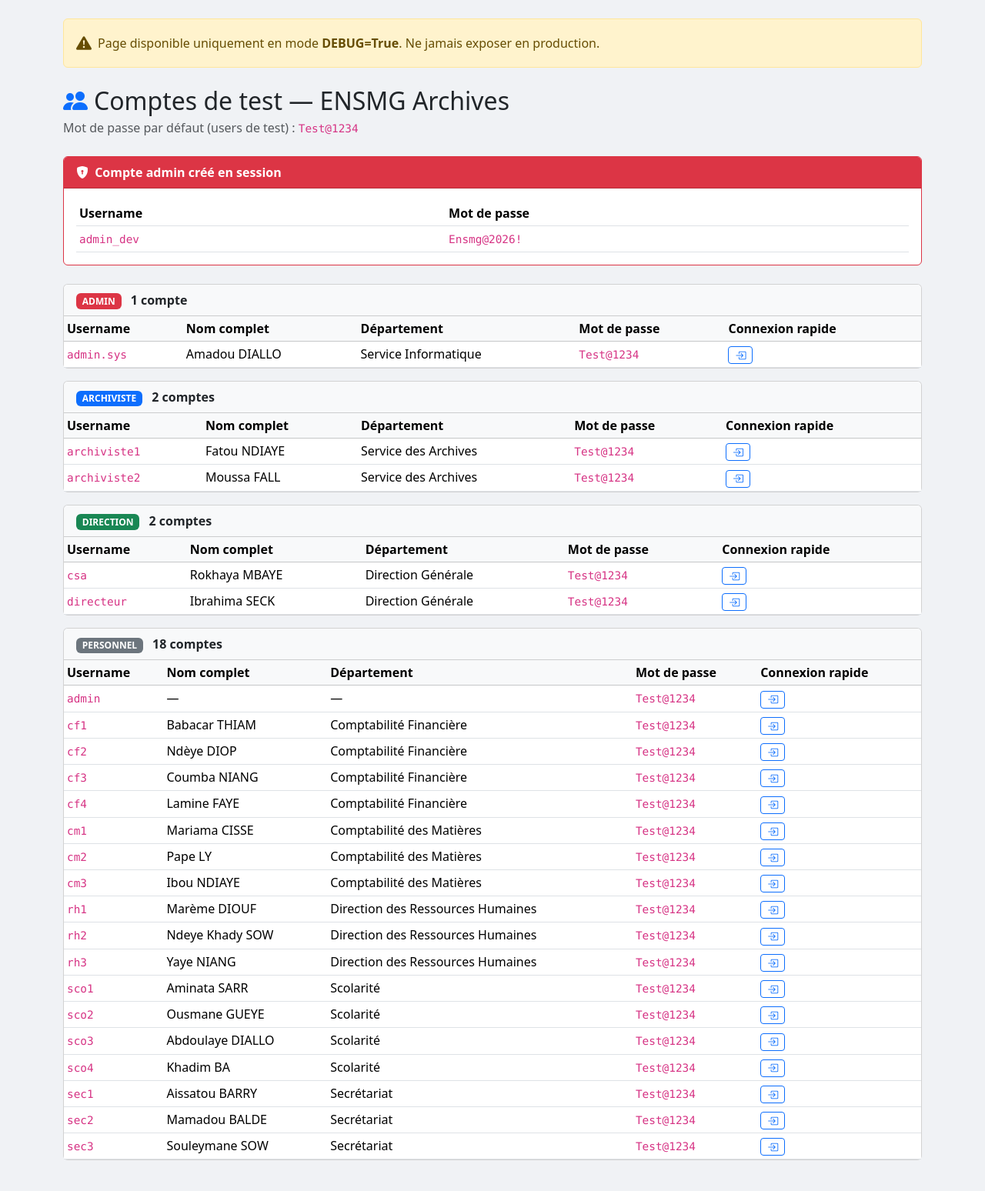
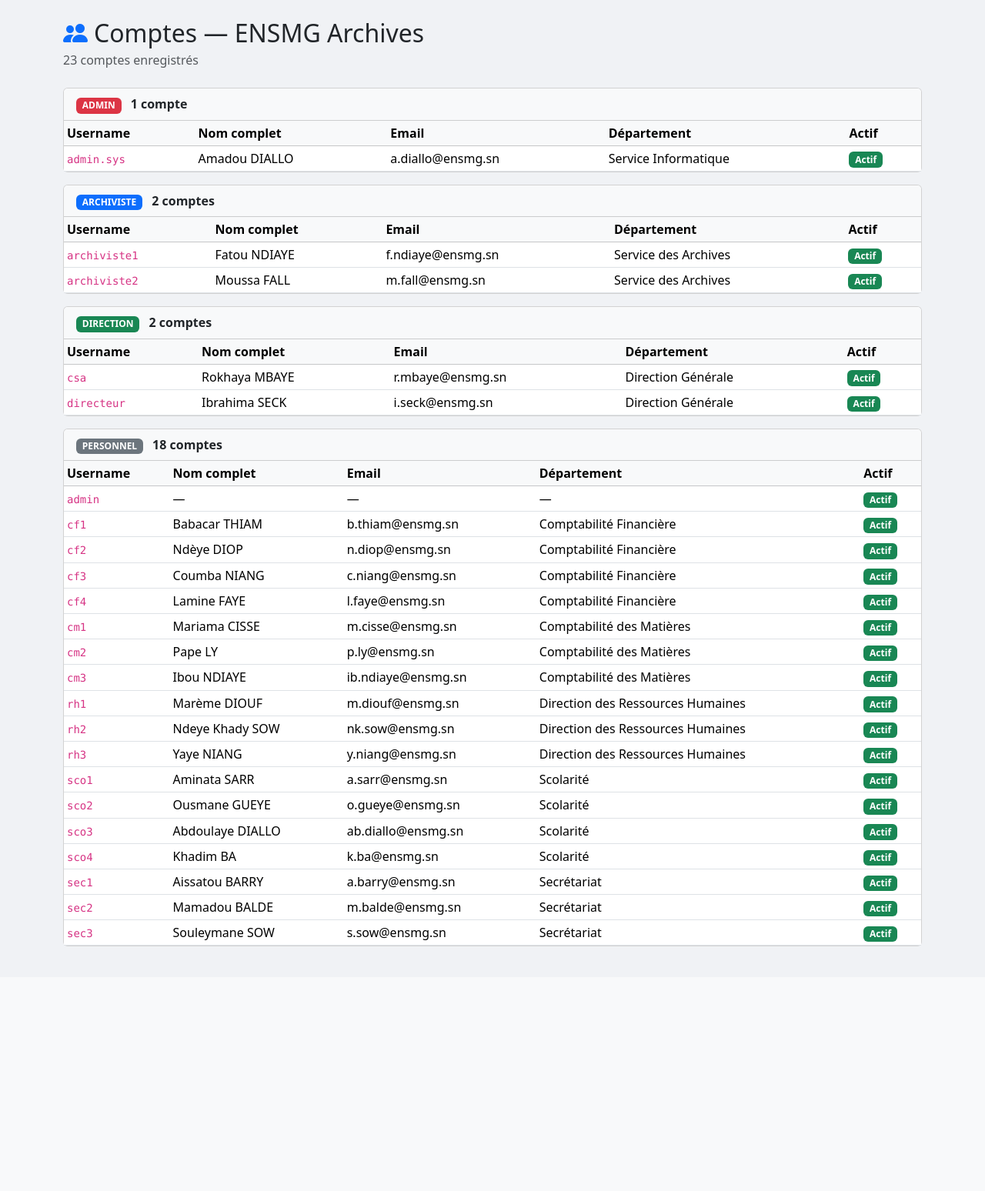
Before and after one commit to lziii-cmd/ensmg-bu-archives, a Django app: page /extra-usage/ in a window 1280 px wide. Shown: the whole page at 77% size. After the commit the page ends 1230 px from the top, so only its background shows below. Run offline with Django 5.2, Linux system fonts and the light colour scheme; data comes from the database, SQL or seed files in the repository.

Commit message:
fix(extra-usage) : afficher uniquement les vraies données de la BDD
Suppression des données codées en dur (admin_dev, Test@1234).
La page affiche username, nom, email, département et statut actif
directement depuis la base de données.

Co-Authored-By: Claude Sonnet 4.6 <noreply@anthropic.com>

```diff
--- a/archives/templates/archives/extra_usage.html
+++ b/archives/templates/archives/extra_usage.html
@@ -2,46 +2,20 @@
 <html lang="fr">
 <head>
   <meta charset="UTF-8">
-  <title>Comptes de test — ENSMG Dev</title>
+  <title>Comptes — ENSMG Dev</title>
   <link rel="stylesheet" href="https://cdn.jsdelivr.net/npm/bootstrap@5.3.2/dist/css/bootstrap.min.css">
   <link rel="stylesheet" href="https://cdn.jsdelivr.net/npm/bootstrap-icons@1.11.3/font/bootstrap-icons.min.css">
   <style>
     body { background: #f0f2f5; }
-    .badge-role { font-size: .75rem; }
-    .copy-btn { cursor: pointer; }
-    code { color: #d63384; font-size: .9rem; }
+    code { color: #d63384; }
   </style>
 </head>
 <body>
 <div class="container py-4">
 
-  <div class="alert alert-warning d-flex align-items-center gap-2 mb-4">
-    <i class="bi bi-exclamation-triangle-fill fs-5"></i>
-    <div>Page disponible uniquement en mode <strong>DEBUG=True</strong>. Ne jamais exposer en production.</div>
-  </div>
+  <h2 class="mb-1"><i class="bi bi-people-fill me-2 text-primary"></i>Comptes — ENSMG Archives</h2>
+  <p class="text-muted mb-4">{{ users.count }} compte{{ users.count|pluralize }} enregistré{{ users.count|pluralize }}</p>
 
-  <h2 class="mb-1"><i class="bi bi-people-fill me-2 text-primary"></i>Comptes de test — ENSMG Archives</h2>
-  <p class="text-muted mb-4">Mot de passe par défaut (users de test) : <code>{{ mdp_test }}</code></p>
-
-  <!-- Admin créé manuellement -->
-  <div class="card border-danger mb-4">
-    <div class="card-header bg-danger text-white fw-semibold">
-      <i class="bi bi-shield-lock-fill me-1"></i> Compte admin créé en session
-    </div>
-    <div class="card-body">
-      <table class="table table-sm mb-0">
-        <thead><tr><th>Username</th><th>Mot de passe</th></tr></thead>
-        <tbody>
-          <tr>
-            <td><code>{{ admin_dev.username }}</code></td>
-            <td><code>{{ admin_dev.password }}</code></td>
-          </tr>
-        </tbody>
-      </table>
-    </div>
-  </div>
-
-  <!-- Tous les comptes -->
   {% regroup users by role as users_par_role %}
   {% for groupe in users_par_role %}
   <div class="card mb-3">
@@ -65,9 +39,9 @@
           <tr>
             <th>Username</th>
             <th>Nom complet</th>
+            <th>Email</th>
             <th>Département</th>
-            <th>Mot de passe</th>
-            <th>Connexion rapide</th>
+            <th>Actif</th>
           </tr>
         </thead>
         <tbody>
@@ -75,19 +49,14 @@
           <tr>
             <td><code>{{ u.username }}</code></td>
             <td>{{ u.get_full_name|default:"—" }}</td>
+            <td>{{ u.email|default:"—" }}</td>
             <td>{{ u.departement.nom|default:"—" }}</td>
             <td>
-              {% if u.username == admin_dev.username %}
-                <code>{{ admin_dev.password }}</code>
+              {% if u.is_active %}
+                <span class="badge bg-success">Actif</span>
               {% else %}
-                <code>{{ mdp_test }}</code>
+                <span class="badge bg-danger">Inactif</span>
               {% endif %}
-            </td>
-            <td>
-              <a href="/auth/login/" class="btn btn-sm btn-outline-primary py-0"
-                 title="Aller à la page de connexion">
-                <i class="bi bi-box-arrow-in-right"></i>
-              </a>
             </td>
           </tr>
           {% endfor %}
--- a/archives/views.py
+++ b/archives/views.py
@@ -2939,9 +2939,4 @@ def courrier_be_detail(request, pk):
 
 def extra_usage(request):
     users = User.objects.all().select_related('departement').order_by('role', 'username')
-    MOT_DE_PASSE_TEST = 'Test@1234'
-    return render(request, 'archives/extra_usage.html', {
-        'users': users,
-        'mdp_test': MOT_DE_PASSE_TEST,
-        'admin_dev': {'username': 'admin_dev', 'password': 'Ensmg@2026!'},
-    })
+    return render(request, 'archives/extra_usage.html', {'users': users})
```
